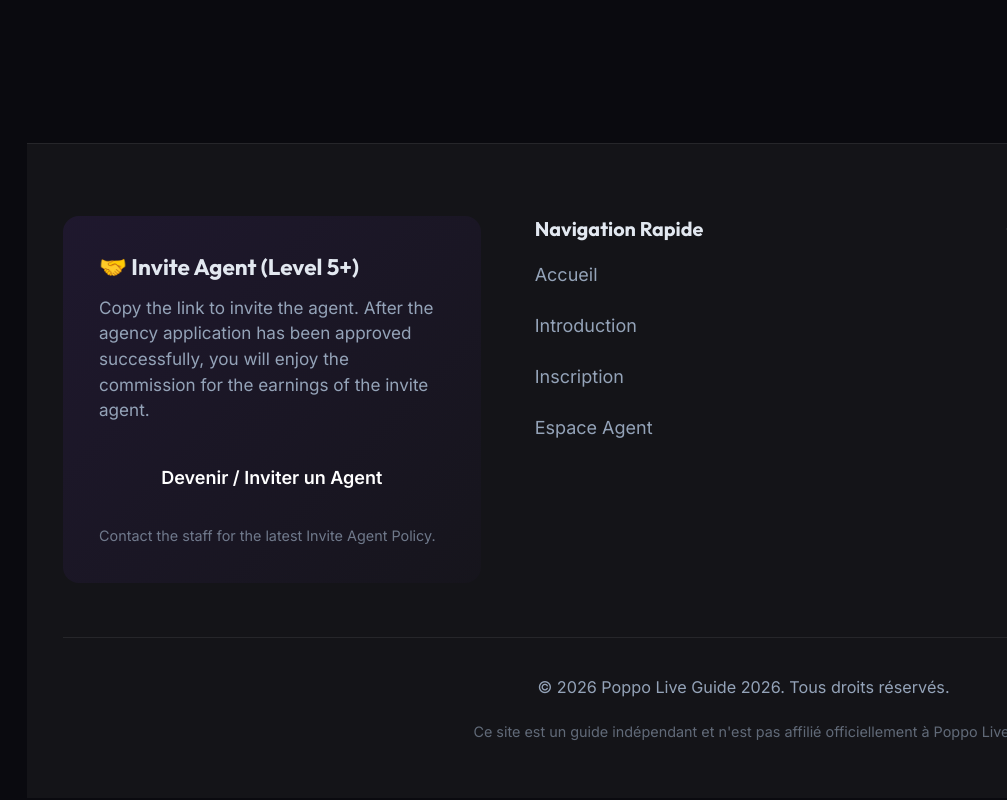
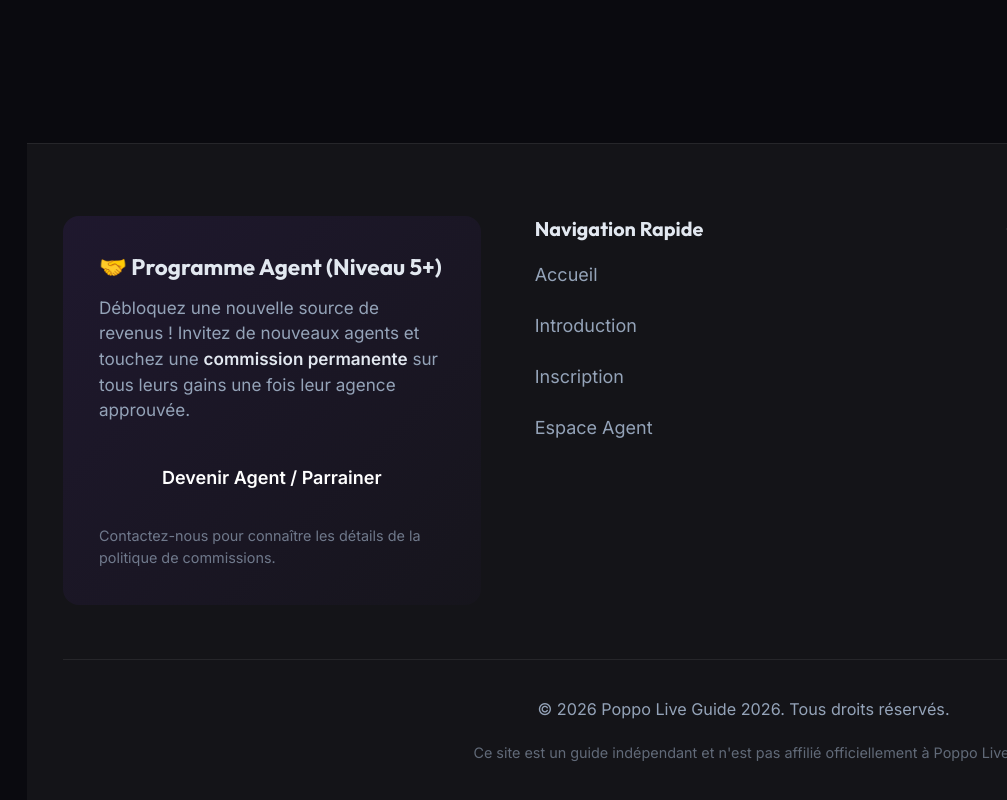
Before and after one commit to Niainarisoa01/poppo-live-guide-2026, a Next.js app: page / in a window 1280 px wide. Shown: the part 1902-2702 px from the top of the page, without its empty margins (273-1280 px from the left). Built offline with nearby package versions, Linux system fonts and the light colour scheme.

Commit message:
content: translate and optimize Invite Agent text for better conversion

```diff
--- a/components/layout/Footer.tsx
+++ b/components/layout/Footer.tsx
@@ -9,9 +9,9 @@ export default function Footer() {
 
           {/* Section Invite Agent */}
           <div className="footer-card invite-agent-card">
-            <h3>🤝 Invite Agent (Level 5+)</h3>
+            <h3>🤝 Programme Agent (Niveau 5+)</h3>
             <p>
-              Copy the link to invite the agent. After the agency application has been approved successfully, you will enjoy the commission for the earnings of the invite agent.
+              Débloquez une nouvelle source de revenus ! Invitez de nouveaux agents et touchez une <strong>commission permanente</strong> sur tous leurs gains une fois leur agence approuvée.
             </p>
             <a
               href="https://h5.vshowapi.com/guild/agency_invite/register?inviter_id=74202178&c=poppo"
@@ -19,9 +19,9 @@ export default function Footer() {
               rel="noopener noreferrer"
               className="footer-cta"
             >
-              Devenir / Inviter un Agent
+              Devenir Agent / Parrainer
             </a>
-            <p className="footer-subtext">Contact the staff for the latest Invite Agent Policy.</p>
+            <p className="footer-subtext">Contactez-nous pour connaître les détails de la politique de commissions.</p>
           </div>
 
           {/* Section Navigation */}
```
